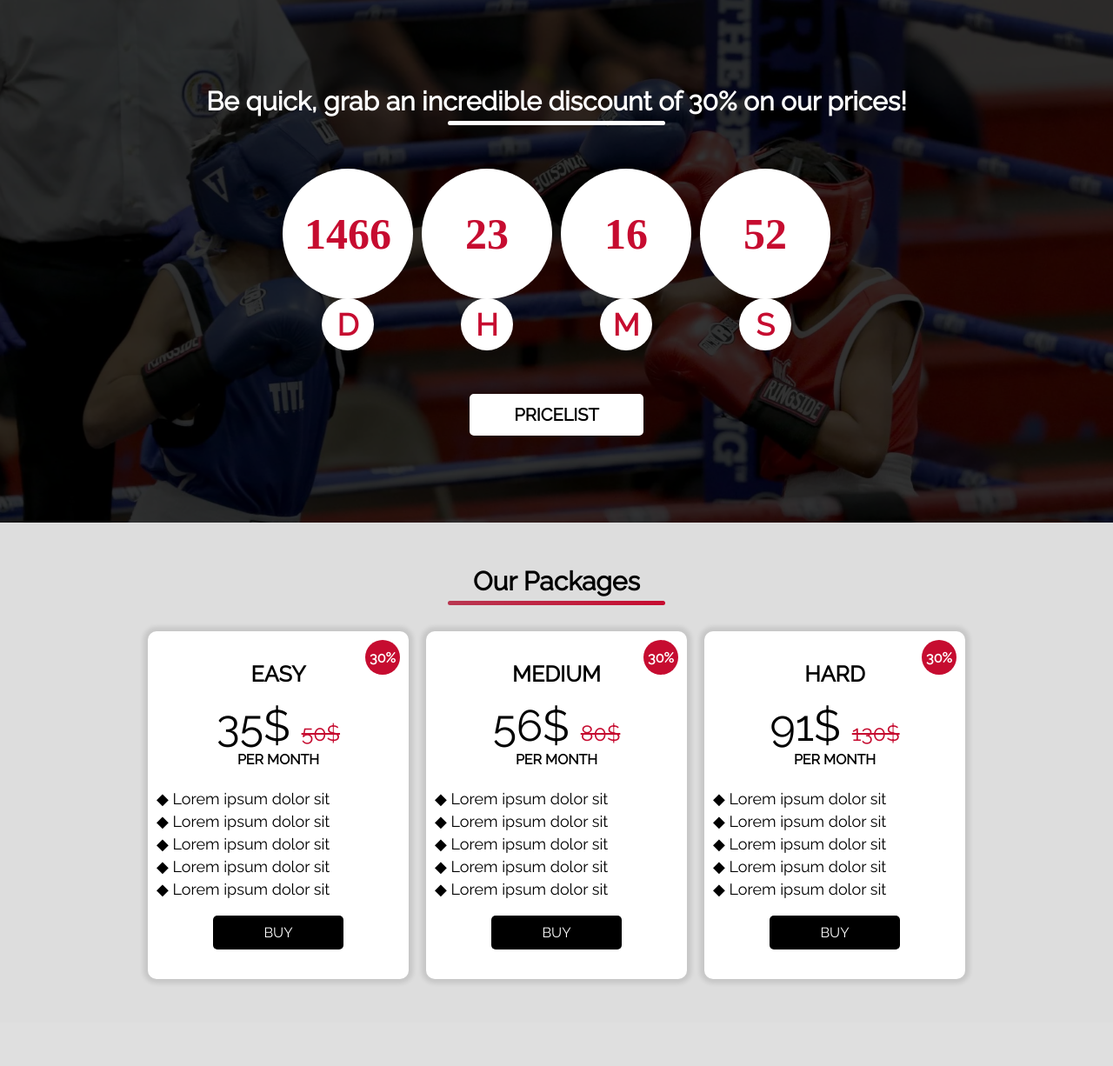
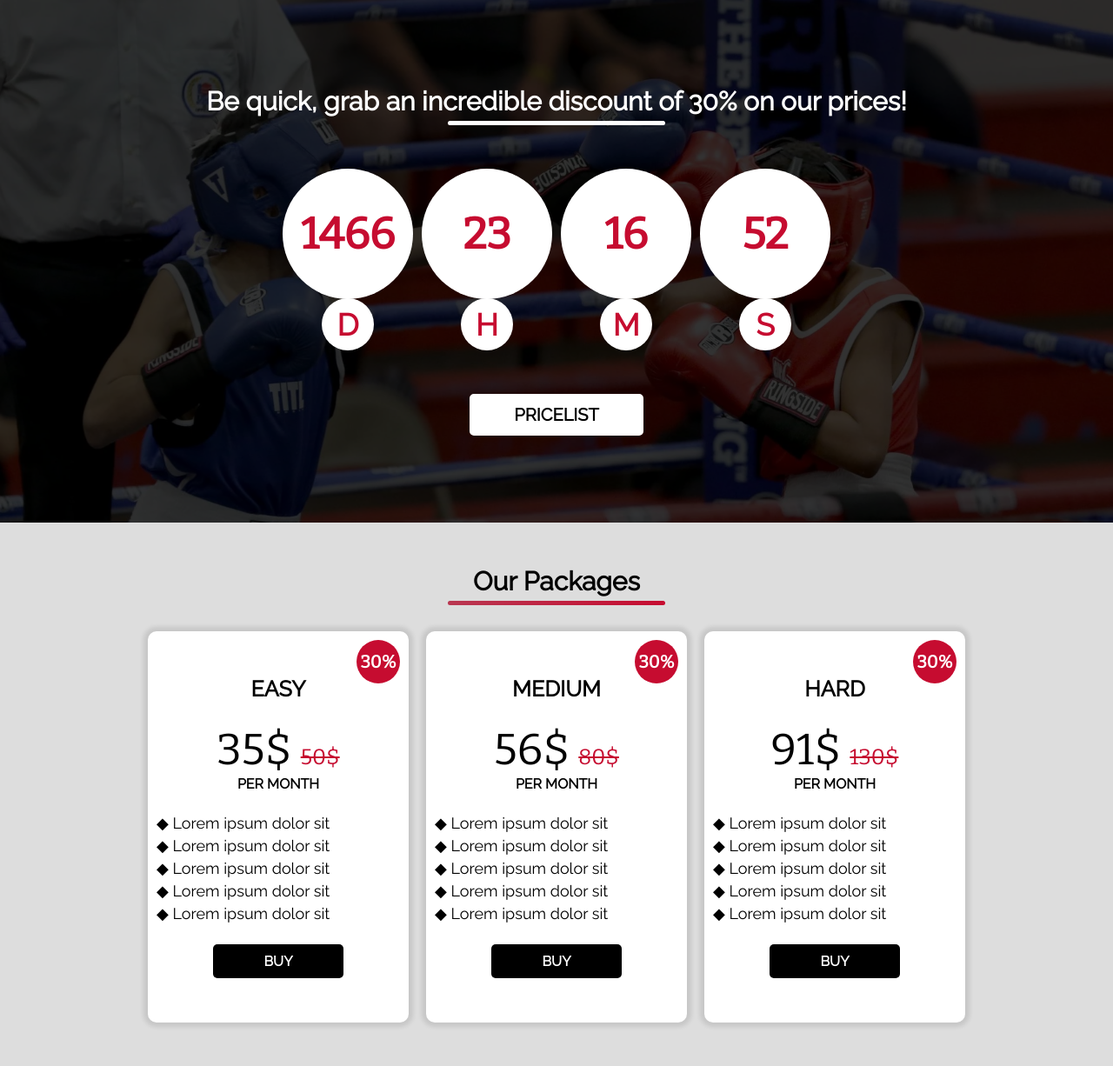
Before and after one commit to MilosM00/box-website, a PHP site: page / in a window 1280 px wide. Shown: the part 1950-3176 px from the top of the page at 87% size. Before the commit the page ends 3081 px from the top, so only its background shows below. Run offline with PHP 8.4, Linux system fonts and the light colour scheme; some libraries are stand-ins or nearby versions.

Commit message:
index-css updated

```diff
--- a/style/index.css
+++ b/style/index.css
@@ -495,7 +495,7 @@ body{
 }
 
 .timer-inline > div{
-    font-family: Verdana sans-serif;
+    font-family: 'Bitter', serif;
     display: flex;
     justify-content: center;
     align-items: center;
@@ -630,12 +630,12 @@ body{
     box-shadow: 0 0 5px 5px rgba(0,0,0, 0.1);
     border-radius: 10px;
     width: 300px;
-    height: 400px;
+    height: 450px;
 }
 
 .inline-pricelist > div > p{
     font-size: 25px;
-    padding-bottom: 15px;
+    padding-bottom: 25px;
 }
 
 .inline-pricelist > div > ul{
@@ -652,10 +652,11 @@ body{
 
 .inline-pricelist > div > a{
     text-decoration: none;
-    margin-top: 20px;
+    margin-top: 25px;
     text-align: center;
     background-color: #000;
     color: #fff;
+    font-weight: 600;
     border-radius: 5px;
     width: 150px;
     padding: 10px;
@@ -663,9 +664,11 @@ body{
 
 .price{
     font-size: 50px;
+    font-family: 'Bitter', serif;
 }
 
 .price > del{
+    font-family: 'Bitter', serif;
     font-size: 25px;
     color: #C60C30;
 }
@@ -675,6 +678,7 @@ body{
 }
 
 .sale{
+    font-family: 'Bitter', serif;
     display: flex;
     justify-content: center;
     align-items: center;
@@ -685,8 +689,9 @@ body{
     background-color: #C60C30;
     color: #fff;
     font-weight: 600;
-    width: 40px;
-    height: 40px;
+    font-size: 20px;
+    width: 50px;
+    height: 50px;
     border-radius: 50%;
 }
 /* END PRICELIST */
```
